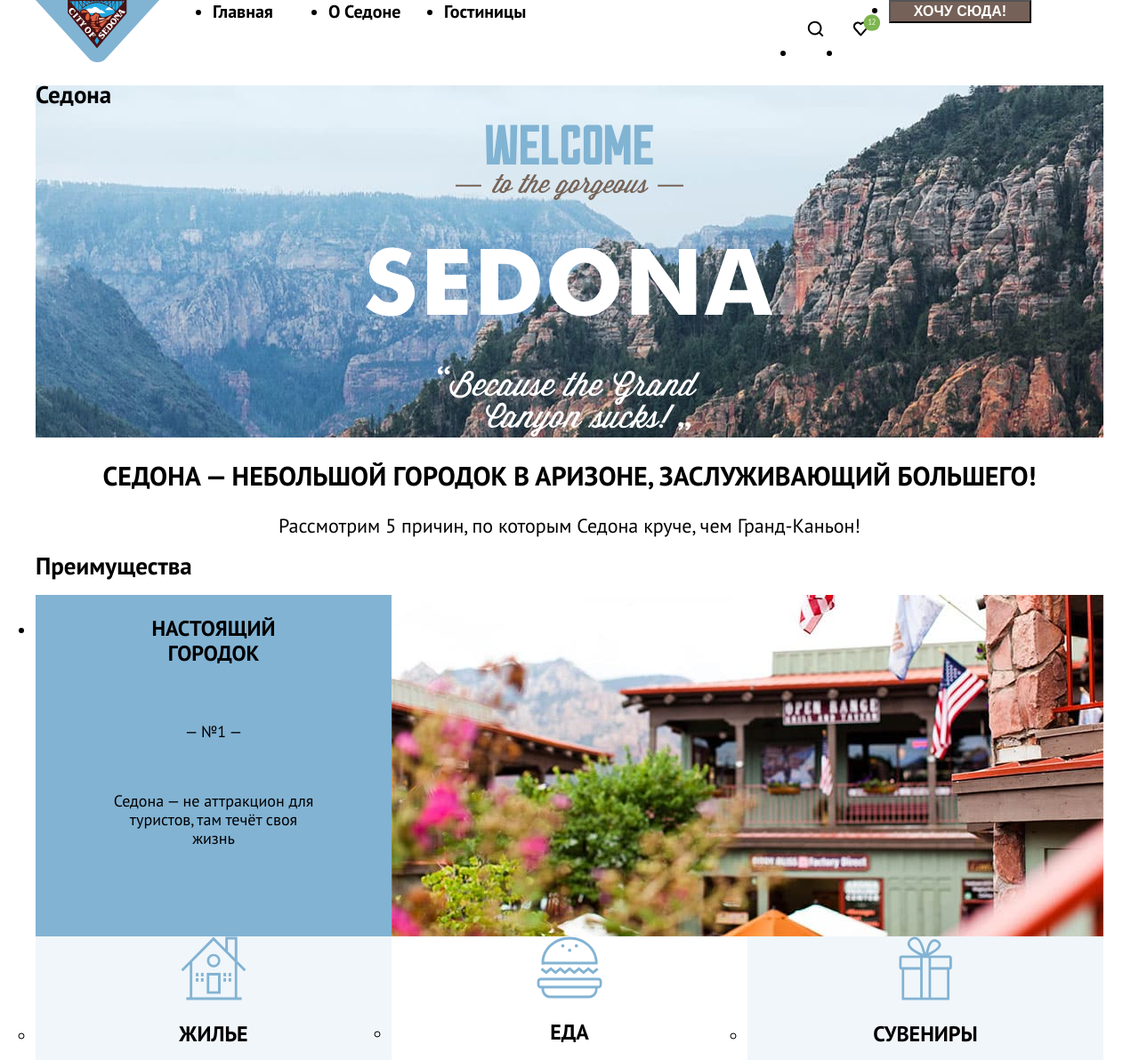
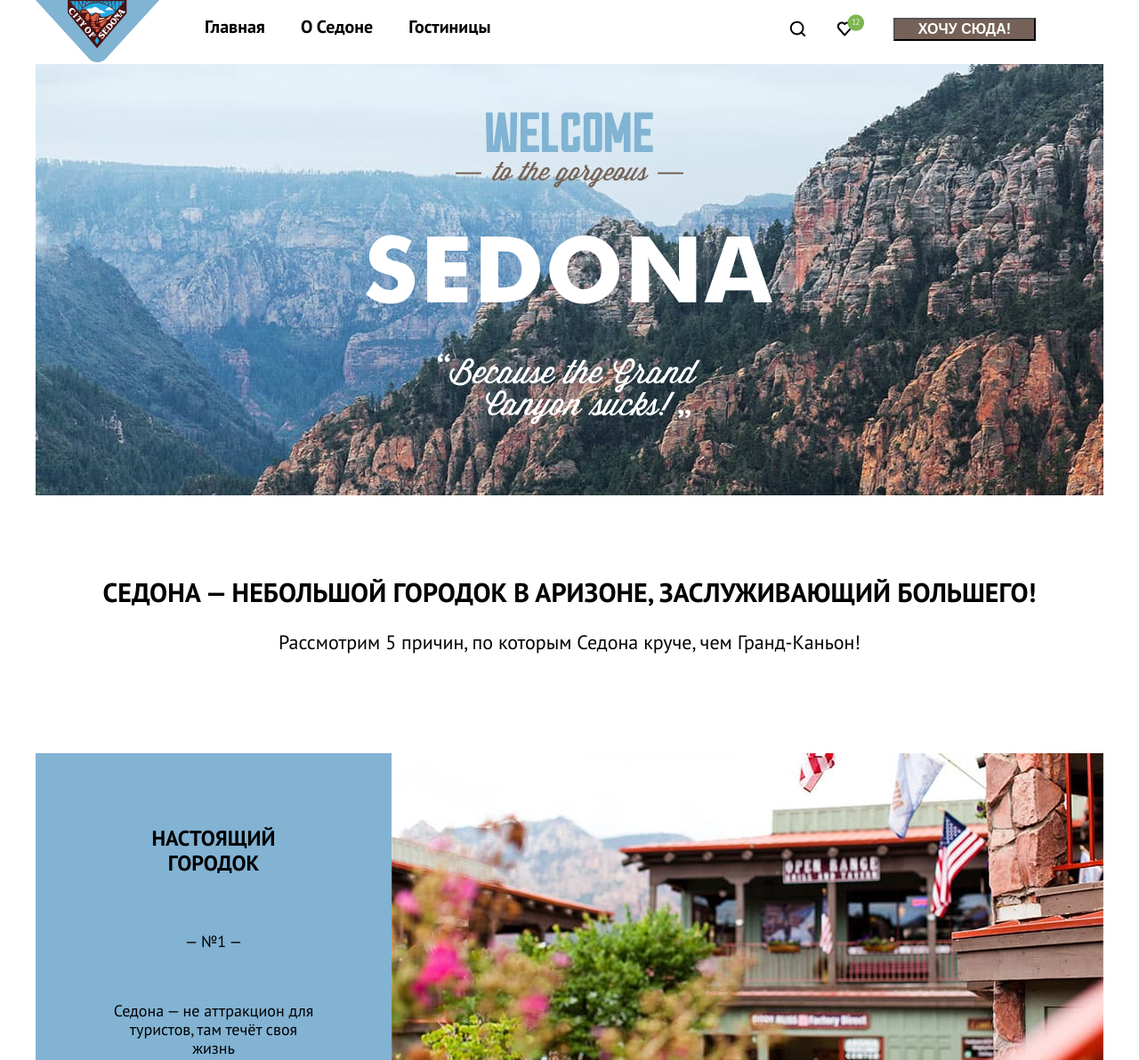
Before and after one commit to htmlacademy-htmlcss/1948981-sedona-34, a plain HTML site: page index.html in a window 1280 px wide. Shown: the top 1192 px of the page at 89% size. Drawn offline with Linux system fonts and the light colour scheme.

Commit message:
Делаю микросетку

```diff
--- a/index.html
+++ b/index.html
@@ -24,7 +24,7 @@
           </li>
         </ul>
         <ul class="navigation-list navigation-user">
-          <div class="flex-sup">
+           <!-- <div class="flex-sup">  -->
             <li class="navigation-item">
               <a class="navigation-link" href="#">
                 <img src="images/search.svg" width="42" height="66" alt="Поиск">
@@ -40,7 +40,7 @@
                   Хочу сюда!
                </button>
              </li>
-          </div>
+          <!-- </div>  -->
         </ul>
       </nav>
     </header>
@@ -50,9 +50,10 @@
           <h1 class="visually-hidden">Седона</h1>
           <img class="logo" src="images/welcome.svg" width="458" height="352" alt="Добро пожаловать в Седону">
          </div>
-      <h2>Седона — небольшой городок в Аризоне,
-        заслуживающий большего!</h2>
+         <div class="main-header-advantages">
+           <h2>Седона — небольшой городок в Аризоне, заслуживающий большего!</h2>
            <p>Рассмотрим 5 причин, по которым Седона круче, чем Гранд-Каньон!</p>
+        </div>
       </section>
       <section class="advantages">
         <h2 class="visually-hidden">Преимущества</h2>
@@ -67,26 +68,22 @@
                 <p class="advantages-description">Седона — не аттракцион для туристов, там течёт своя жизнь</p>
             </div>
               <img class="advantages-img" src="images/advantages-img-1.jpg" width="800" height="384" alt="Мотель в Седоне">
-
           </div>
             <ul class="advantages-item-list">
               <li class="advantages-list-item  advantages-home">
                 <img class="advantages-icon" src="images/advantages-icon-1.svg" width="74.7" height="72" alt="Жилье">
                 <h3 class="advantages-title">Жилье</h3>
-              <p class="advantages-description">Рекомендуем пожить в настоящем мотеле,
-                всё как в кино!</p>
+                <p class="advantages-description">Рекомендуем пожить в настоящем мотеле, всё как в кино!</p>
               </li>
               <li class="advantages-list-item advantages-eat">
                 <img class="advantages-icon" src="images/advantages-icon-2.svg" width="73.81" height="70" alt="Еда">
                 <h3 class="advantages-title">Еда</h3>
-              <p class="advantages-description">Всегда заказывайте
-                топовый фирменный бургер, вы не разочаруетесь!</p>
+                <p class="advantages-description">Всегда заказывайте топовый фирменный бургер, вы не разочаруетесь!</p>
               </li>
               <li class="advantages-list-item advantages-souvenir">
                 <img class="advantages-icon" src="images/advantages-icon-3.svg" width="74.7" height="72" alt="Сувениры">
                 <h3 class="advantages-title">Сувениры</h3>
-              <p class="advantages-description">Не только китайского,
-                но и настоящего местного производства!</p>
+                <p class="advantages-description">Не только китайского, но и настоящего местного производства!</p>
               </li>
             </ul>
           </li>
@@ -100,7 +97,6 @@
               <p class="advantages-description">Да, по нему можно пройти! Если вы осмелитесь, разумеется</p>
             </div>
           </li>
-          <!-- <div class="flex-container"> -->
           <li class="advantages-item advantages-square">
             <h3 class="advantages-title">Небольшая площадь</h3>
             <p class="advantages-description">— №3 —</p>
@@ -116,13 +112,11 @@
             <p class="advantages-description">— №5 —</p>
             <p class="advantages-description">Большинство едет в Гранд Каньон и толпится там</p>
           </li>
-          <!-- </div> -->
         </ul>
       </section>
       <section class="search">
         <h2 class="search-title">Заинтересовались?</h2>
-        <p>Укажите предполагаемые даты поездки,и мы покажем вам лучшие предложения гостиниц в Седоне
-        </p>
+        <p>Укажите предполагаемые даты поездки,и мы покажем вам лучшие предложения гостиниц в Седоне</p>
         <button class="search-title-button" type="button">
           Поиск гостиницы в седоне
         </button>
@@ -130,7 +124,6 @@
       <section class="distribution">
         <h2 class="distribution-title">Подпишитесь на рассылку</h2>
         <p>Только полезная информация и никакого спама, честное бойскаутское!</p>
-
         <form class="distribution-form" action="https://echo.htmlacademy.ru/" method="post">
           <input class="distribution-field"  placeholder="Ваш e-mail" type="email" required>
           <button class="distribution-button" type="submit">Подписаться</button>
--- a/styles/styles.css
+++ b/styles/styles.css
@@ -47,21 +47,8 @@ body {
     margin-left: 30px;
     width: 390px;
     display: flex;
-}
-
-.navigation-item {
-    width: 390px;
-}
-
-.navigation-logo {
-    width: 139px;
-    margin-right: 30px;
-  }
-
-.flex-sup {
-    display: flex;
-    width: 263px;
-    margin-left: 237px;
+    list-style-type: none;
+    flex-wrap: wrap;
 }
 
 .navigation-link {
@@ -71,7 +58,32 @@ body {
     text-transform: capitalize;
     text-decoration: none;
     color: #000000;
+    padding: 17px 20px;
+    display: block;
 }
+
+.navigation-logo {
+  display: flex;
+  width: 140px;
+  margin-left: 70px;
+  padding: 0;
+  margin: 0;
+  }
+
+.navigation-user {
+    max-width: 364px;
+    margin: 0;
+    padding: 0;
+    margin-left: auto;
+  }
+
+.navigation-user .navigation-link {
+    min-width: 42px;
+    min-height: 66px;
+    padding: 0;
+    margin: 0;
+    padding-right: 12px;
+  }
 
 .navigation-item-button {
     font-weight: 700;
@@ -81,8 +93,10 @@ body {
     text-transform: uppercase;
     color: #FFFFFF;
     background-color: rgba(117, 97, 87, 1);
-    width: 160px;
-}
+    min-width: 160px;
+    margin-left: 20px;
+    margin-top: 20px;
+ }
 
 .page-container {
     width: 1200px;
@@ -92,7 +106,14 @@ body {
   .logo {
     display: block;
     margin: 0 auto;
+    padding-top: 54px;
+    padding-bottom: 82px;
   }
+
+.main-header-advantages {
+    padding-top: 63px;
+    padding-bottom: 90px;
+}
 
 .main-container {
     flex-grow: 1;
@@ -101,7 +122,6 @@ body {
 .main-index {
     color: #000000;
     background-color: #FFFFFF;
-
 }
 
 .main-header-background {
@@ -130,8 +150,8 @@ body {
     padding: 0;
     display: flex;
     flex-wrap: wrap;
+    list-style-type: none;
 }
-
 
 
 .advantages-background {
@@ -139,11 +159,13 @@ body {
     width: 1200px;
 }
 
+
 .advantages-item-list {
     width: 1200px;
     padding: 0;
     margin: 0;
     display: flex;
+    list-style-type: none;
 }
 
 .advantages-list-item {
@@ -165,8 +187,30 @@ body {
     width: 1200px;
 }
 
-.advantages-square {
+.advantages-square{
     width: 400px;
+    min-height: 384px;
+}
+
+.advantages-home {
+    width: 400px;
+    min-height: 384px;
+}
+
+.advantages-item .advantages-title {
+    margin-top: 103px;
+}
+
+.advantages-list-item .advantages-icon {
+    margin-top: 83px;
+}
+
+.advantages-list-item .advantages-title {
+    margin-top: 30px;
+}
+
+.advantages-background-flex .advantages-title {
+    margin-top: 82px;
 }
 
 .advantages-road {
@@ -256,6 +300,7 @@ body {
     line-height: 36px;
     text-align: center;
     text-transform: uppercase;
+    margin-top: 91px;
 }
 
 .search-title-button {
@@ -266,6 +311,7 @@ body {
     text-transform: uppercase;
     color: #FFFFFF;
     background: rgba(117, 97, 87, 1);
+    margin-bottom: 102px;
 }
 
 .distribution {
@@ -287,6 +333,7 @@ body {
     font-size: 30px;
     line-height: 36px;
     text-transform: uppercase;
+    padding-top: 94px;
 }
 
 .distribution-button {
@@ -297,31 +344,42 @@ body {
     text-transform: uppercase;
     color: #FFFFFF;
     background-color: rgba(130, 179, 211, 1);
+    margin-bottom: 94px;
 }
+
 
 .page-footer-container {
     display: flex;
     width: 1200px;
     margin: 0 auto;
-    justify-content: space-around;
 }
 
 .footer-social-list {
     display: flex;
     padding: 0;
     margin: 0;
-    width: 116px;
-    justify-content: space-between;
+    min-width: 116px;
+    list-style-type: none;
+    flex-wrap: wrap;
+    margin-top: 50px;
+    margin-left: 72px;
+    margin-bottom: 54px;
 }
 
-.footer-social-item {
+.button-icon {
+    padding-right: 26px;
+}
+
+/* .footer-social-item {
     width: 24px;
-}
+}*/
 
 
 .footer-logo {
-    margin-left: 52px;
+    margin-left: auto;
     max-width: 115px;
+    margin-top: 44px;
+    margin-right: 72px;
 }
 
 .contacts-phone {
@@ -332,4 +390,19 @@ body {
     text-transform: uppercase;
     color: #000000;
     text-decoration: none;
+    min-width: 720px;
+    display: block;
+    margin-top: 40px;
+    margin-left: 52px;;
 }
+
+.visually-hidden {
+    position: absolute;
+    width: 1px;
+    height: 1px;
+    margin: -1px;
+    padding: 0;
+    border: 0;
+    clip: rect(0 0 0 0);
+    overflow: hidden;
+  }
```
Lines whose indentation alone changed are shown as unchanged.
